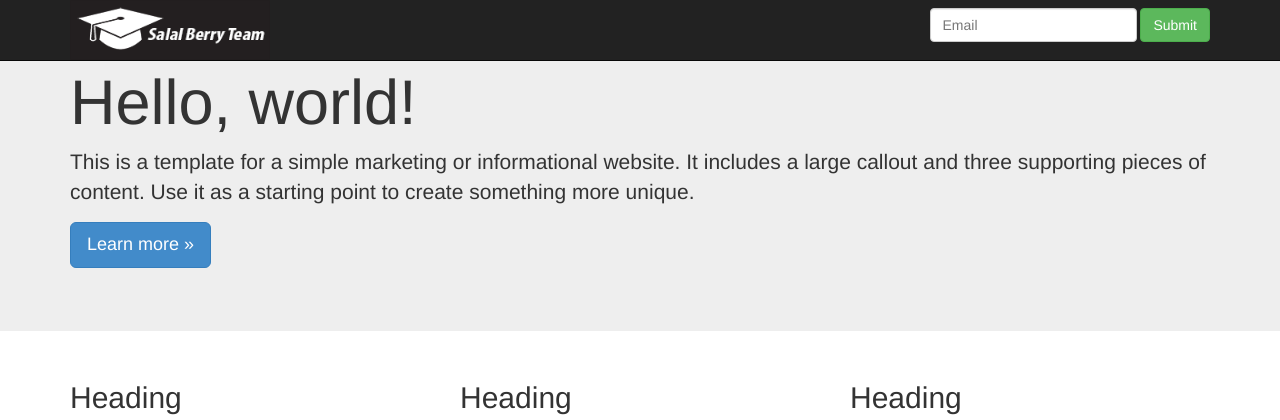
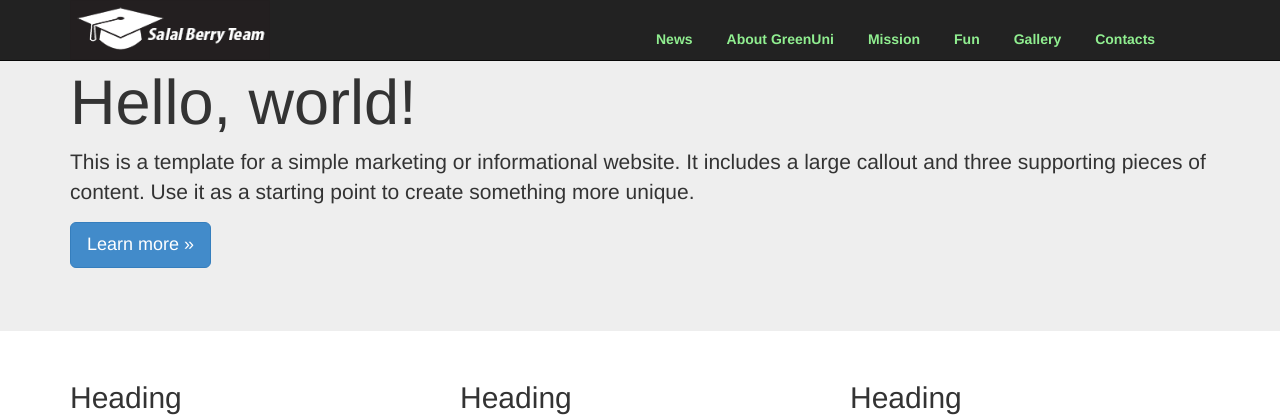
Before and after one commit to ivzb/Team-Salal-Berry, a PHP site: page / in a window 1280 px wide. Shown: the top 420 px of the page. Run offline with PHP 8.4, Linux system fonts and the light colour scheme; some libraries are stand-ins or nearby versions.

Commit message:
top navigation added

```diff
--- a/html5-template/css/styles.css
+++ b/html5-template/css/styles.css
@@ -1 +1,14 @@
 img {max-width: 100%}
+div#main-nav{width: 50%;float: right;margin-top: 18px;}
+
+a {
+color: lightgreen;
+text-decoration: none;
+font-weight: bold
+}
+
+
+
+.nav-tabs {
+border-bottom: 0px solid #ddd;
+}
--- a/html5-template/index.html
+++ b/html5-template/index.html
@@ -7,18 +7,40 @@
       <meta name="author" content="">
       <link rel="icon" href="favicon.ico">
       <title>Salal Berry Team - Тemplate for Bootstrap</title>
-      <link href="css/bootstrap.min.css" rel="stylesheet">
+      <link href="css/bootstrap.css" rel="stylesheet">
       <link href="css/styles.css" rel="stylesheet">
    </head>
    <body>
+
+
       <header>
-         <nav>
+
             <div class="navbar navbar-inverse navbar-fixed-top" role="navigation">
                <div class="container">
                   <div class="navbar-header">
                      <a  href="/"> <img class="logo" src="images/logo.png" width="200" height="60" alt="Team Logo"> </a>
+
+
                   </div>
-                  <div class="navbar-collapse collapse">
+
+ <nav class="rows" >
+ <div id="main-nav">
+  <ul class="nav nav-tabs">
+
+
+           <li><a title="news" href="/news/" role="">News</a></li>
+            <li><a title="about" href="/about/" role="">About GreenUni</a></li>
+            <li><a title="mission" href="/mission/" role="">Mission</a></li>
+              <li><a title="funny" href="/funny/" role="">Fun</a></li>
+               <li><a title="gallery" href="/gallery/" role="">Gallery</a></li>
+                 <li><a title="cotacts" href="/" role="">Contacts</a></li>
+
+        </ul>
+</div>
+</nav>
+
+
+               <!--   <div class="navbar-collapse collapse">
                      <form class="navbar-form navbar-right" role="form">
                         <div class="form-group">
                            <input type="text" placeholder="Email" class="form-control">
@@ -27,10 +49,10 @@
                         Submit
                         </button>
                      </form>
-                  </div>
+                  </div> -->
                </div>
             </div>
-         </nav>
+
       </header>
       <section>
          <div class="jumbotron">
```
